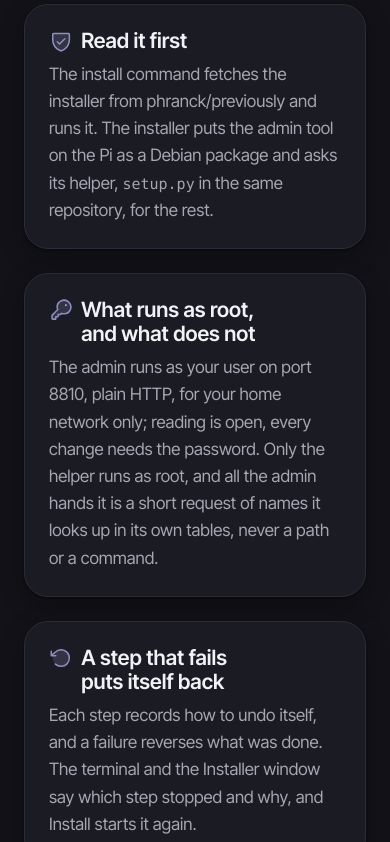
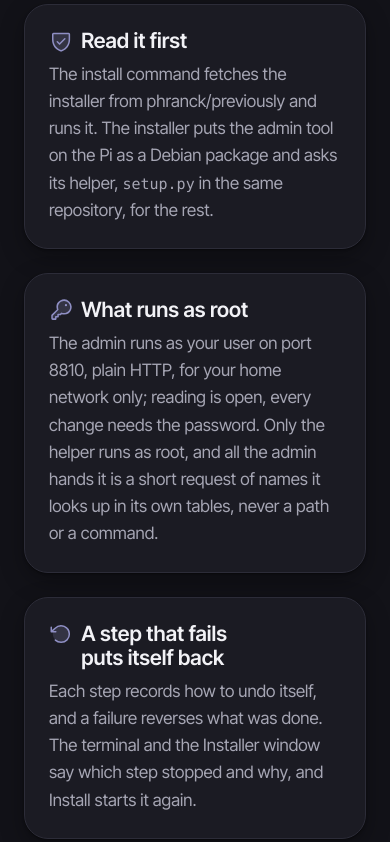
Before and after one commit to phranck/previous.li, a plain HTML site: page index.html in a window 390 px wide. Shown: the part 5561-6403 px from the top of the page. Drawn offline with Linux system fonts and the light colour scheme; no server answers.

Commit message:
Feat: The cards under Before you run it stand two to a row (#89)
* Feat: The cards under Before you run it stand two to a row

- Two to a row wherever two fit, and one to a row on a phone

Closes #83

* Feat: The card about root access is titled What runs as root

- The title fits on one line at every width; the text under it still says what does not run as root

Refs #83

```diff
--- a/index.html
+++ b/index.html
@@ -35,7 +35,7 @@
 <link rel="manifest" href="site/site.webmanifest?v=3fa39395">
 
 <link rel="preload" href="site/fonts/inter-tight-variable-latin.woff2?v=77fefe8c" as="font" type="font/woff2" crossorigin>
-<link rel="stylesheet" href="site/site.css?v=25ed8acd">
+<link rel="stylesheet" href="site/site.css?v=b3301943">
 <link rel="stylesheet" href="site/motion.css?v=152e2cbe">
 
 <script type="application/ld+json">
@@ -319,7 +319,7 @@
         <h2>What the install command does to your Pi, and how it comes off again</h2>
       </div>
 
-      <div class="cards">
+      <div class="cards cards--pairs">
         <article class="card">
           <h3 class="card__title">
             <svg class="icon" aria-hidden="true"><use href="site/icons.svg?v=ecdd4c8b#shield-check"></use></svg>
@@ -334,7 +334,7 @@
         <article class="card">
           <h3 class="card__title">
             <svg class="icon" aria-hidden="true"><use href="site/icons.svg?v=ecdd4c8b#key"></use></svg>
-            What runs as root, and what does not
+            What runs as root
           </h3>
           <p class="card__text">The admin runs as your user on port 8810, plain HTTP, for
             your home network only; reading is open, every change needs the password. Only
--- a/site/site.css
+++ b/site/site.css
@@ -139,6 +139,8 @@
   --card-padding: var(--space-3);
   --card-text-inset: calc(var(--card-radius) / 2);
   --card-inner-radius: max(calc(var(--card-radius) - var(--card-padding)), 0px);
+  /* The least a card is wide before its row gives up a column. */
+  --card-min-width: 280px;
 
   /* An answer's surface is a card with less of a curve, because it opens
      under a line of type rather than standing on its own. Its question begins
@@ -652,8 +654,18 @@ kbd {
 
 .cards {
   display: grid;
-  grid-template-columns: repeat(auto-fit, minmax(280px, 1fr));
+  grid-template-columns: repeat(auto-fit, minmax(var(--card-min-width), 1fr));
   gap: var(--space-3);
+}
+
+/* Two to a row at most: a column is never narrower than half the row, so a
+   third does not fit, and never narrower than a card, so a row too narrow for
+   two holds one. */
+.cards--pairs {
+  grid-template-columns: repeat(
+    auto-fit,
+    minmax(max(var(--card-min-width), calc((100% - var(--space-3)) / 2)), 1fr)
+  );
 }
 
 /* Cards lie on the page's own shade, so they take the sunk one, which is the
```
